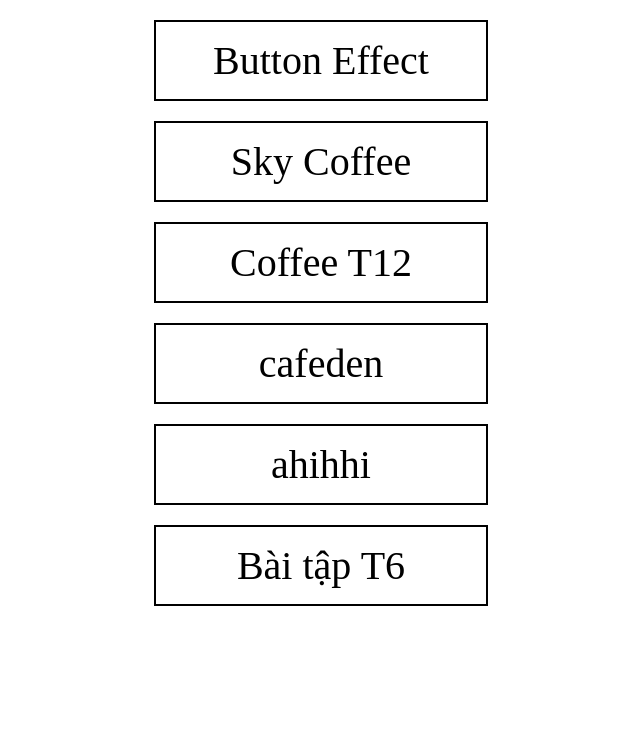
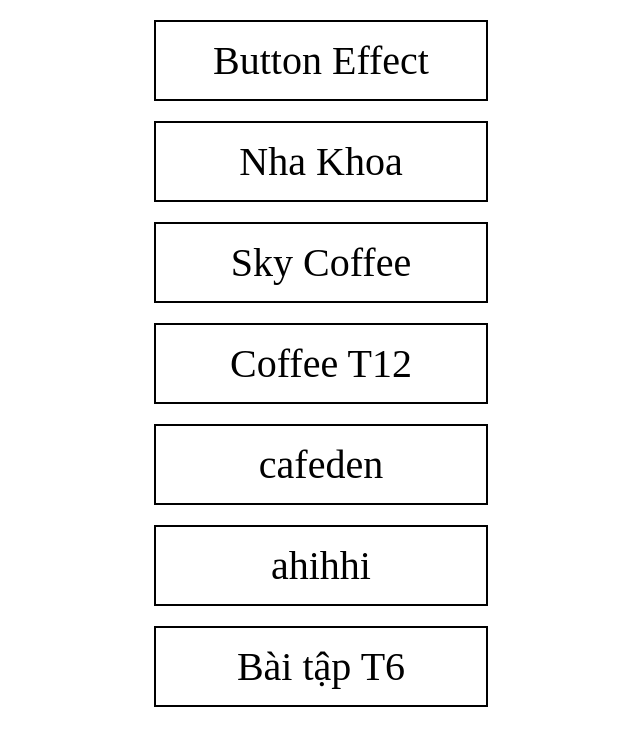
Before and after one commit to hafong26/me, a plain HTML site: page index.html in a window 1280 px wide. Shown: the whole page, without its empty margins (319-959 px from the left). Drawn offline with nearby package versions, Linux system fonts and the light colour scheme.

Commit message:
Update index.html

```diff
--- a/index.html
+++ b/index.html
@@ -57,6 +57,7 @@
 <body>
     <div class="container">
         <a href="https://hafong26.github.io/button/index.html">Button Effect</a>
+        <a href="https://hafong26.github.io/nhakhoa/">Nha Khoa</a>
         <a href="https://hafong26.github.io/skycoffee/">Sky Coffee</a>
         <a href="https://hafong26.github.io/coffeeT12/">Coffee T12</a>
         <a href="https://hafong26.github.io/cafeden/">cafeden</a>
```
